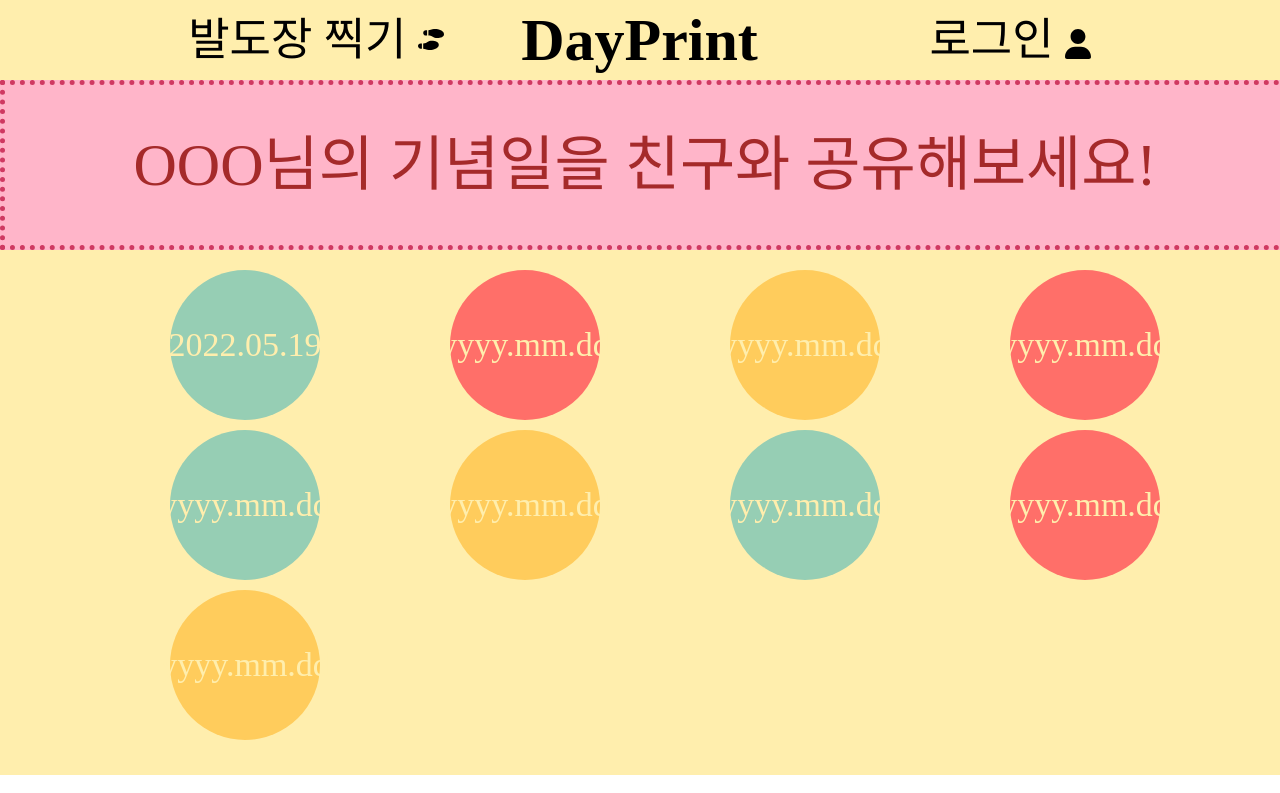
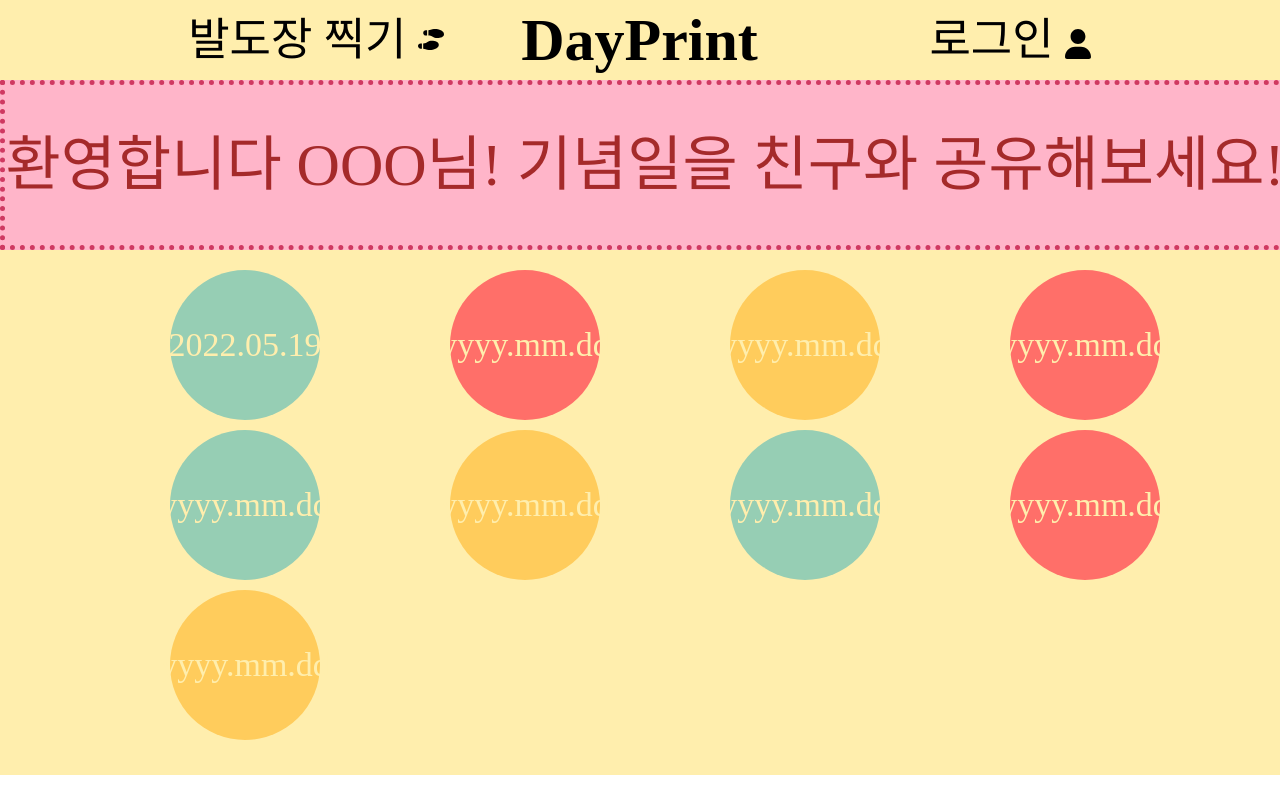
Before and after one commit to DayPrint/DayPrint_Frontend, a React (Create React App) app: page / in a window 1280 px wide. Shown: the top 793 px of the page. Built offline with nearby package versions, Linux system fonts and the light colour scheme; a web font is replaced by a local one.

Commit message:
MainPage에서 컴포넌트 분리 (MyAccount, MyWorkplace)

```diff
--- /dev/null
+++ b/src/component/MainMyAccount.js
@@ -0,0 +1,12 @@
+import React from 'react';
+import '../style/styles.css';
+
+const MainMyAccount = () => {
+    return (
+        <div className="MyAccount">
+            <div className="account">환영합니다 OOO님! 기념일을 친구와 공유해보세요!</div>
+        </div>
+    )
+}
+
+export default MainMyAccount;
--- /dev/null
+++ b/src/component/MainMyWorkplace.js
@@ -0,0 +1,20 @@
+import React from 'react';
+import '../style/styles.css';
+
+const MainMyWorkplace = () => {
+    return (
+        <div className="MyWorkplace">
+            <div><a href="/post">2022.05.19</a></div>
+            <div><a href="/post">yyyy.mm.dd</a></div>
+            <div><a href="/post">yyyy.mm.dd</a></div>
+            <div><a href="/post">yyyy.mm.dd</a></div>
+            <div><a href="/post">yyyy.mm.dd</a></div>
+            <div><a href="/post">yyyy.mm.dd</a></div>
+            <div><a href="/post">yyyy.mm.dd</a></div>
+            <div><a href="/post">yyyy.mm.dd</a></div>
+            <div><a href="/post">yyyy.mm.dd</a></div>
+        </div>
+    )
+}
+
+export default MainMyWorkplace;
--- a/src/component/MainPage.js
+++ b/src/component/MainPage.js
@@ -2,29 +2,17 @@ import React from 'react';
 import '../style/styles.css';
 import Footer from './Footer';
 import Header from './Header.js'
+import MainMyAccount from './MainMyAccount';
+import MainMyWorkplace from './MainMyWorkplace';
 
 
 const MainPage = () => {
-
   return (
     <div>
       <Header/>
-      <div className="MyAccount">
-        <div className="account">OOO님의 기념일을 친구와 공유해보세요!</div>
-      </div>
-      <div className="MyWorkplace">
-        <div><a href="/post">2022.05.19</a></div>
-        <div><a href="/post">yyyy.mm.dd</a></div>
-        <div><a href="/post">yyyy.mm.dd</a></div>
-        <div><a href="/post">yyyy.mm.dd</a></div>
-        <div><a href="/post">yyyy.mm.dd</a></div>
-        <div><a href="/post">yyyy.mm.dd</a></div>
-        <div><a href="/post">yyyy.mm.dd</a></div>
-        <div><a href="/post">yyyy.mm.dd</a></div>
-        <div><a href="/post">yyyy.mm.dd</a></div>
-      </div>
-      {/* <div className="Instagram">instagram</div> */}
-      <Footer />
+      <MainMyAccount/>
+      <MainMyWorkplace/>
+      <Footer/>
     </div>
   )
 }
```
